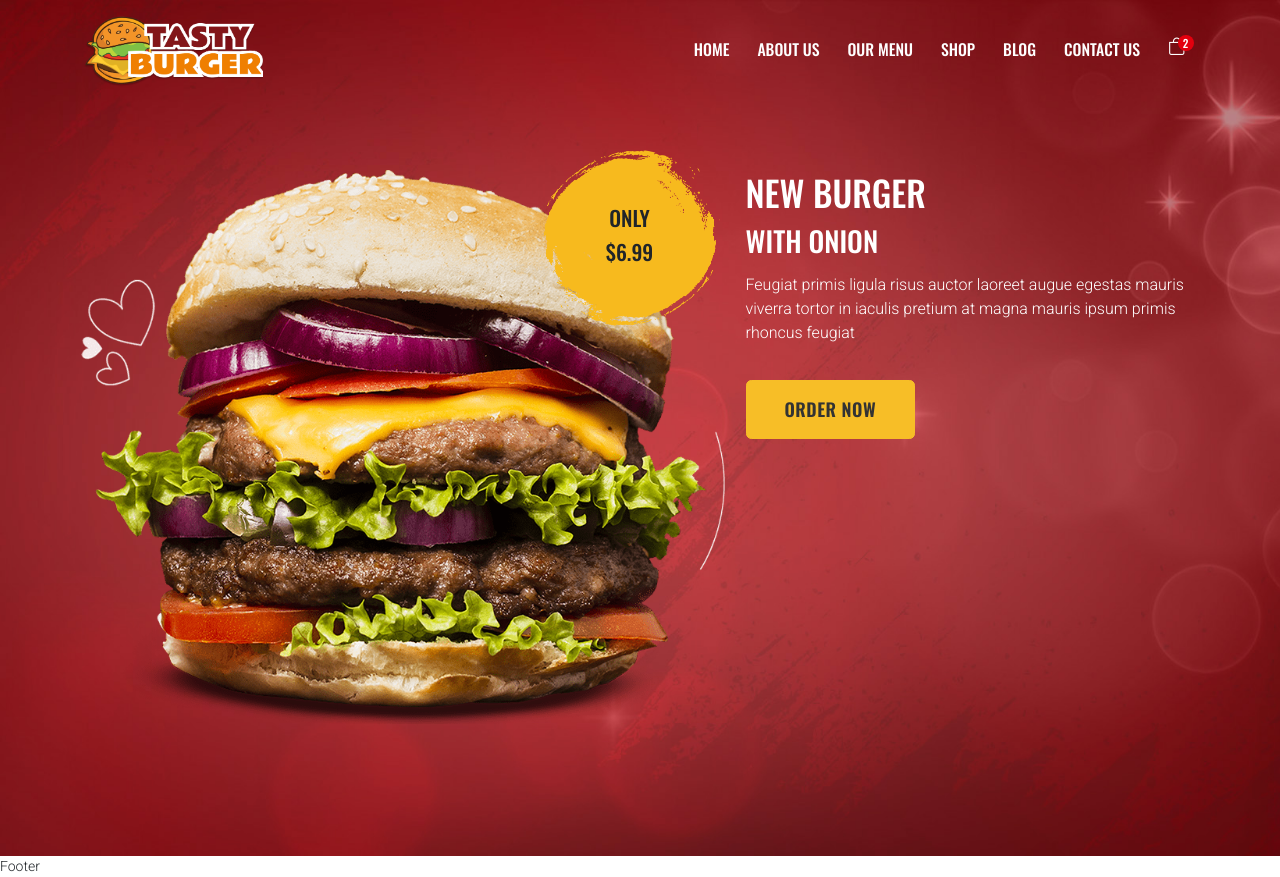
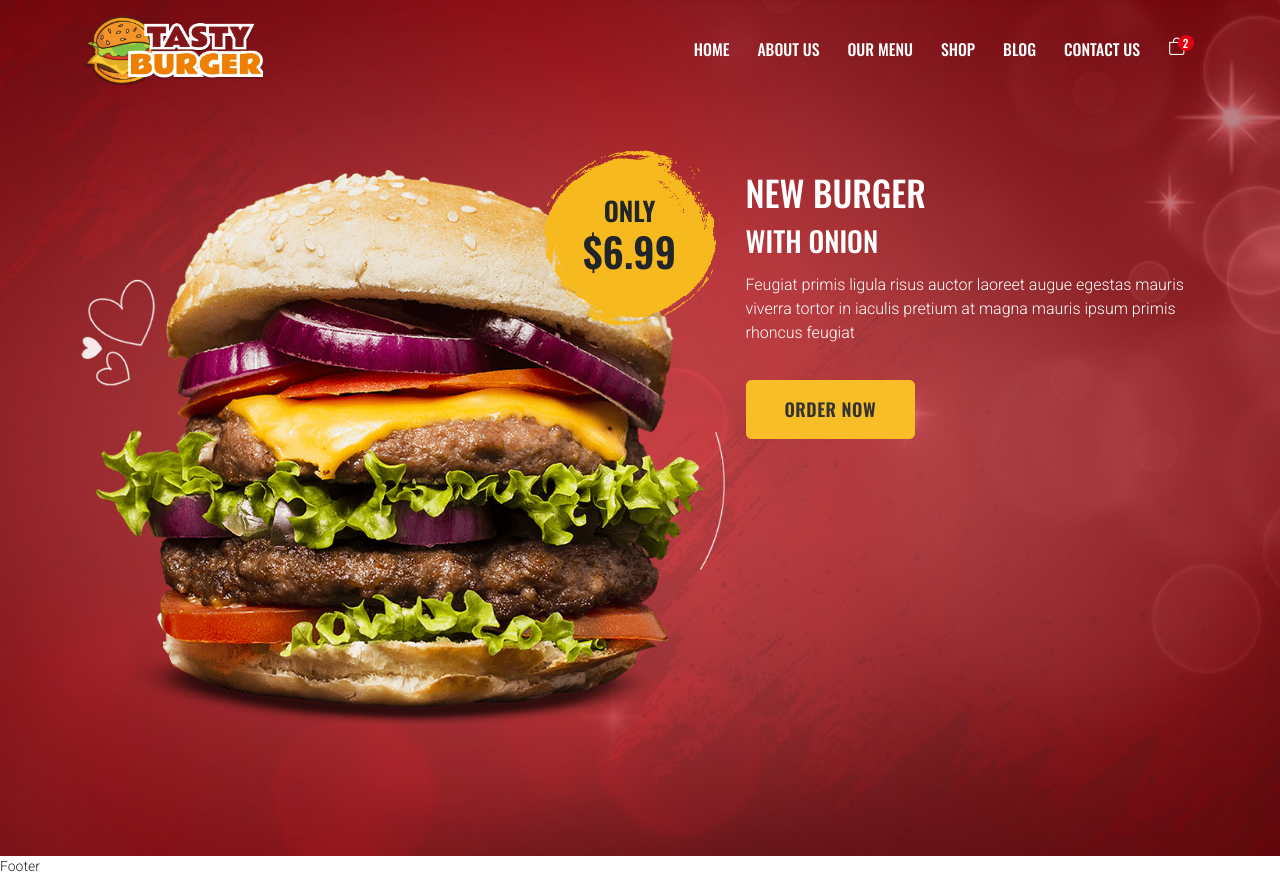
Before and after one commit to kanishkadz/QuickBites, a React (Create React App) app in the folder quick-bite/: page / in a window 1280 px wide. Built offline with nearby package versions, Linux system fonts and the light colour scheme.

Commit message:
Update HomeStyle.css

```diff
--- a/quick-bite/src/styles/HomeStyle.css
+++ b/quick-bite/src/styles/HomeStyle.css
@@ -26,3 +26,15 @@
     transform: translateY(-50%);
 
 }
+
+.hero_section .badge_text .h4_xs{
+    font-size: 1.875rem;
+    font-weight: 600;
+    line-height: 1;
+}
+
+.hero_section .badge_text .h3_lg{
+    font-size: 2.875rem;
+    font-weight: 600;
+    line-height: 1;
+}
```
